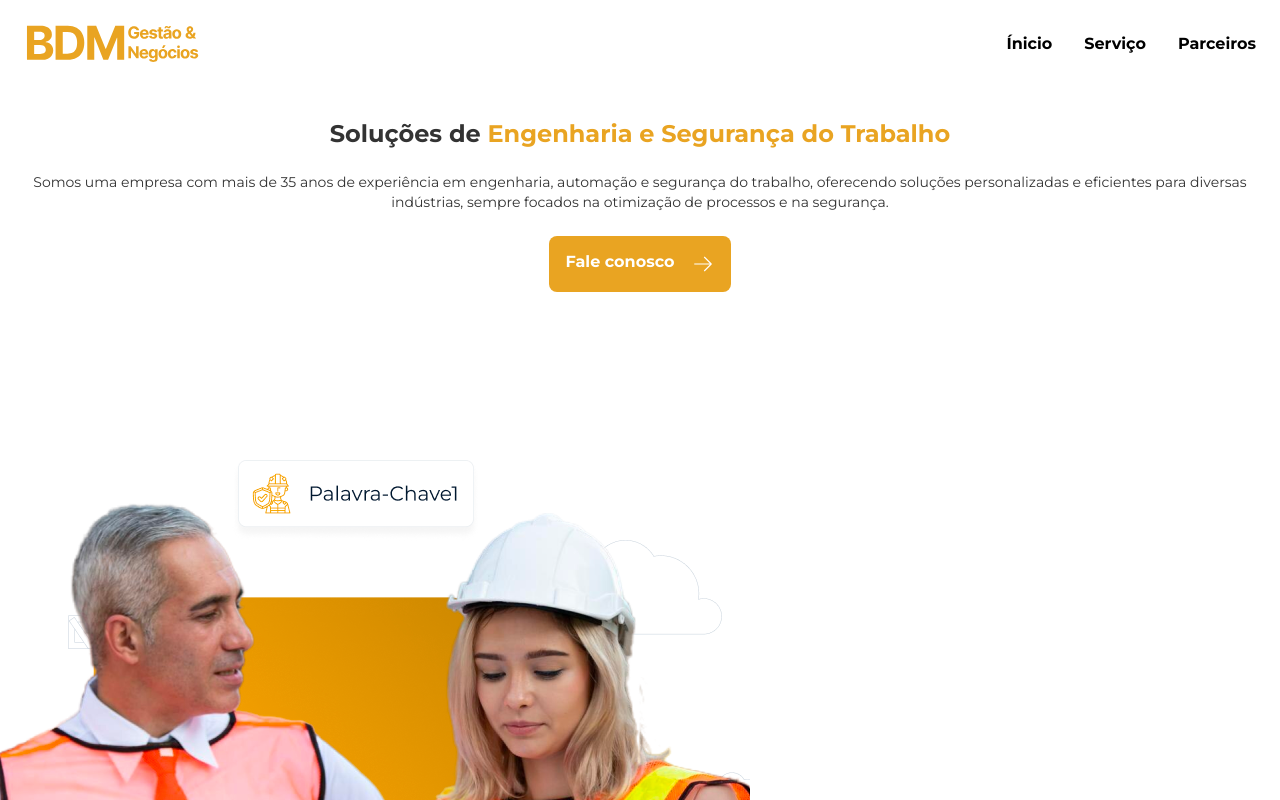
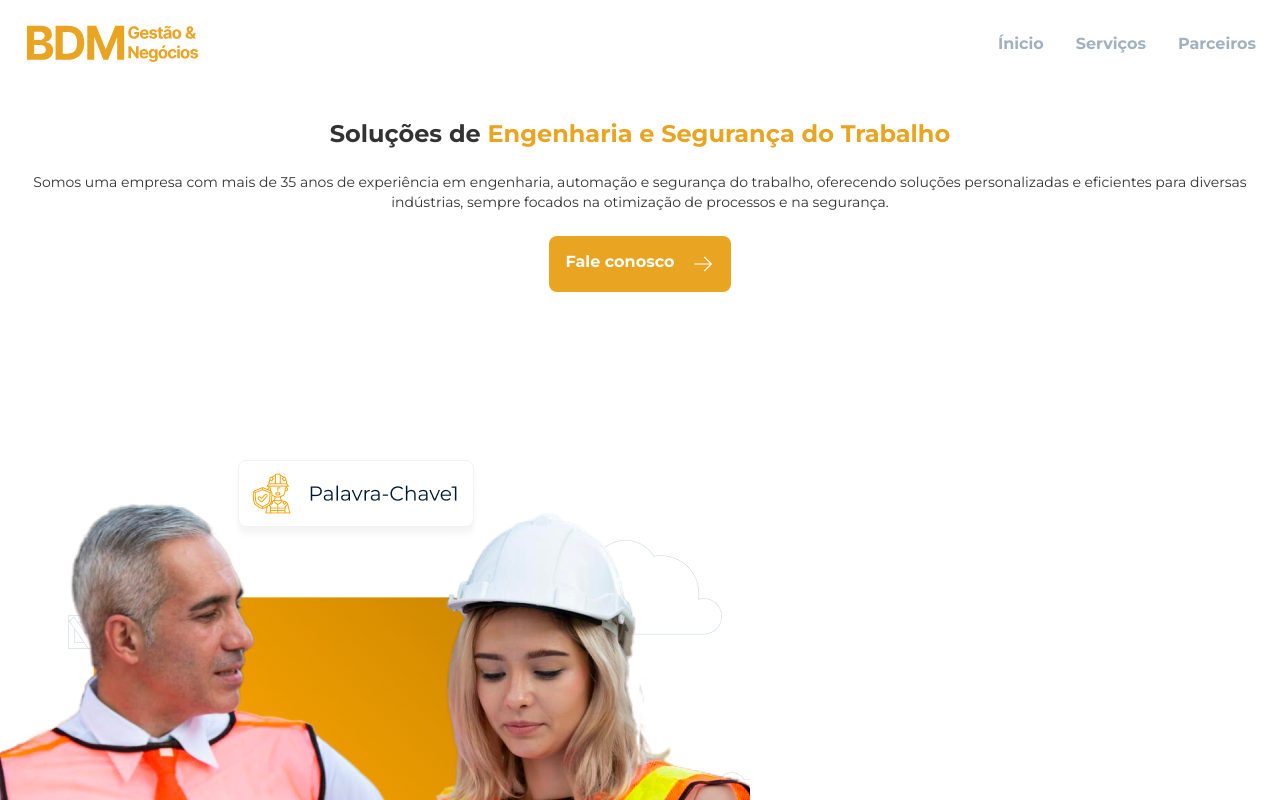
Before and after one commit to hugosimoesdev/bdm-website, a Next.js app: page / in a window 1280 px wide. Shown: the top 800 px of the page. Built offline with nearby package versions, Linux system fonts and the light colour scheme.

Commit message:
add navigation

```diff
--- a/src/app/page.tsx
+++ b/src/app/page.tsx
@@ -1,5 +1,5 @@
 import Footer from "@/components/footer";
-import Header from "@/components/header";
+import Header from "@/components/header/page";
 import HeroBanner from "@/components/hero-banner";
 import Partners from "@/components/partners";
 import Results from "@/components/results";
--- /dev/null
+++ b/src/components/header/navigation.tsx
@@ -0,0 +1,34 @@
+import Link from "next/link";
+
+const links = [
+  {
+    route: "/#inicio",
+    name: "Ínicio",
+  },
+  {
+    route: "/#servicos",
+    name: "Serviços",
+  },
+  {
+    route: "/#parceiros",
+    name: "Parceiros",
+  },
+];
+
+export default function Navigation() {
+  return (
+    <nav className="hidden md:flex gap-8 items-center font-bold text-gray-details">
+      {links.map((link, index) => {
+        return (
+          <Link
+            href={link.route}
+            key={`${link.name}_${index}`}
+            className={`hover:text-yellow hover:underline hover:underline-offset-8 transition-all duration-200`}
+          >
+            {link.name}
+          </Link>
+        );
+      })}
+    </nav>
+  );
+}
--- a/src/components/header.tsx
+++ b/src/components/header/page.tsx
@@ -1,5 +1,5 @@
 import React from "react";
-import Link from "next/link";
+import Navigation from "./navigation";
 
 export default function Header() {
   return (
@@ -14,13 +14,7 @@ export default function Header() {
         alt="Menu Icon"
         className="w-8 h-8 md:hidden"
       />
-      <nav className="flex gap-8 items-center font-bold">
-        <Link href="" className="">
-          Ínicio
-        </Link>
-        <Link href="">Serviço</Link>
-        <Link href="">Parceiros</Link>
-      </nav>
+      <Navigation />
     </header>
   );
 }
--- a/src/components/hero-banner.tsx
+++ b/src/components/hero-banner.tsx
@@ -4,7 +4,7 @@ import Link from "next/link";
 
 export default function HeroBanner() {
   return (
-    <section>
+    <section id="home">
       <div className="text-center flex flex-col items-center gap-6 mt-8 px-7">
         <h1 className="text-2xl leading-7 font-bold text-dark-gray">
           Soluções de{" "}
--- a/src/components/partners.tsx
+++ b/src/components/partners.tsx
@@ -19,7 +19,10 @@ const data = [
 
 export default function Partners() {
   return (
-    <div className="shadow-md mt-14 text-center flex flex-col gap-14">
+    <section
+      className="shadow-md mt-14 text-center flex flex-col gap-14"
+      id={"parceiros"}
+    >
       <h2 className="font-bold text-lg leading-5 text-yellow">
         Parceiros que confiam <br />
         no nosso trabalho
@@ -51,6 +54,6 @@ export default function Partners() {
           </Link>
         </div>
       </div>
-    </div>
+    </section>
   );
 }
--- a/src/components/services.tsx
+++ b/src/components/services.tsx
@@ -41,7 +41,7 @@ const data = [
 
 export default function Services() {
   return (
-    <section className="text-center mt-14">
+    <section className="text-center mt-14" id={"servicos"}>
       <div className="flex flex-col gap-6 px-4">
         <h2 className="font-bold text-lg leading-5 text-yellow">
           Nossos serviços
--- a/tailwind.config.js
+++ b/tailwind.config.js
@@ -17,6 +17,7 @@ module.exports = {
       },
       colors: {
         "dark-gray": "#333",
+        "gray-details": "#A1B1BF",
         yellow: "#E9A422",
       },
     },
```
